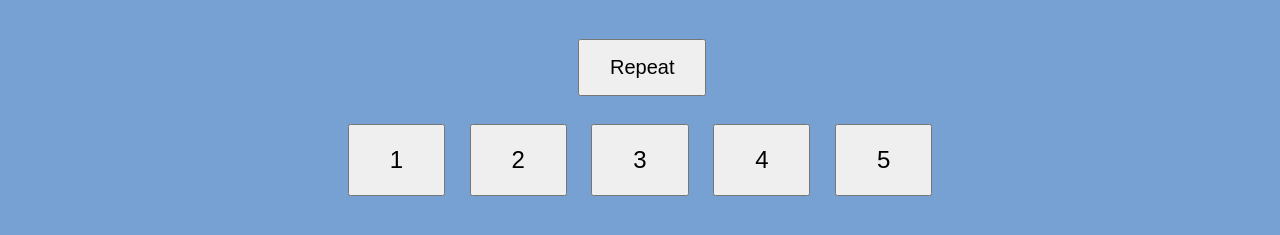
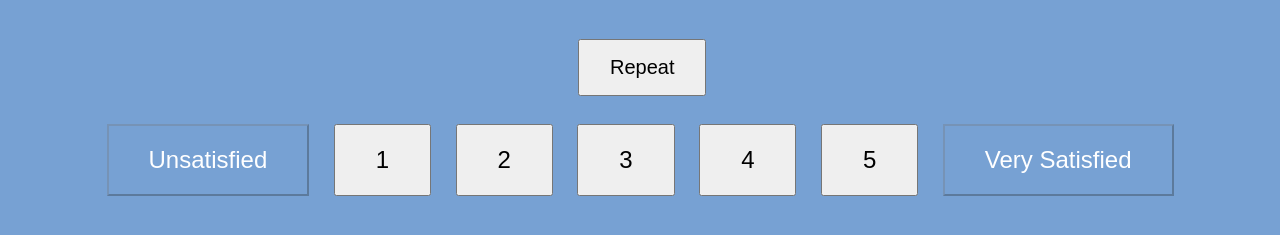
Before and after one commit to ezefranca/questionnaire, a plain HTML site: page index.html in a window 1280 px wide. Both pictures are taken after a click on the button "Start". Shown: the part 61-296 px from the top of the page. Drawn offline with Linux system fonts and the light colour scheme.

Commit message:
satisfied

```diff
--- a/index.html
+++ b/index.html
@@ -23,6 +23,10 @@
             padding: 20px 40px;
             margin: 10px;
             cursor: pointer;
+        }
+        .message {
+            background-color: #77A1D3;
+            color: white;
         }
         .selected {
             background-color: lightblue;
@@ -228,11 +232,13 @@
         <button id="repeat-button">Repeat</button>
         <br><br>
         <div id="scale">
+            <button disabled class="scale-button message" id="h2-question-unsatisfied">Unsatisfied</button>
             <button class="scale-button" id="btn1" onclick="recordAnswer(1)">1</button>
             <button class="scale-button" id="btn2" onclick="recordAnswer(2)">2</button>
             <button class="scale-button" id="btn3" onclick="recordAnswer(3)">3</button>
             <button class="scale-button" id="btn4" onclick="recordAnswer(4)">4</button>
             <button class="scale-button" id="btn5" onclick="recordAnswer(5)">5</button>
+            <button disabled class="scale-button message" id="h2-question-satisfied">Very Satisfied</button>
         </div>
     </div>
     <h2 id="h2-results" class="hidden">Questionnaire Completed!</h2>
```
